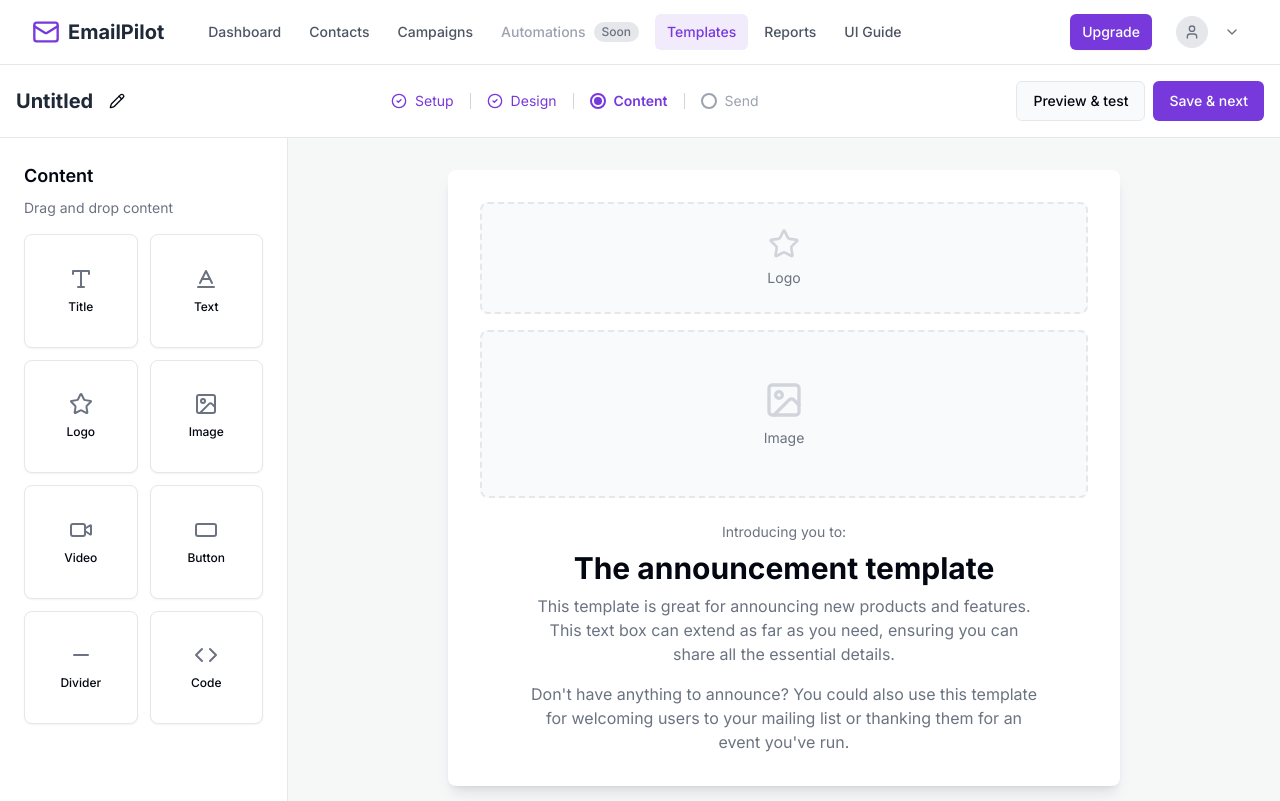
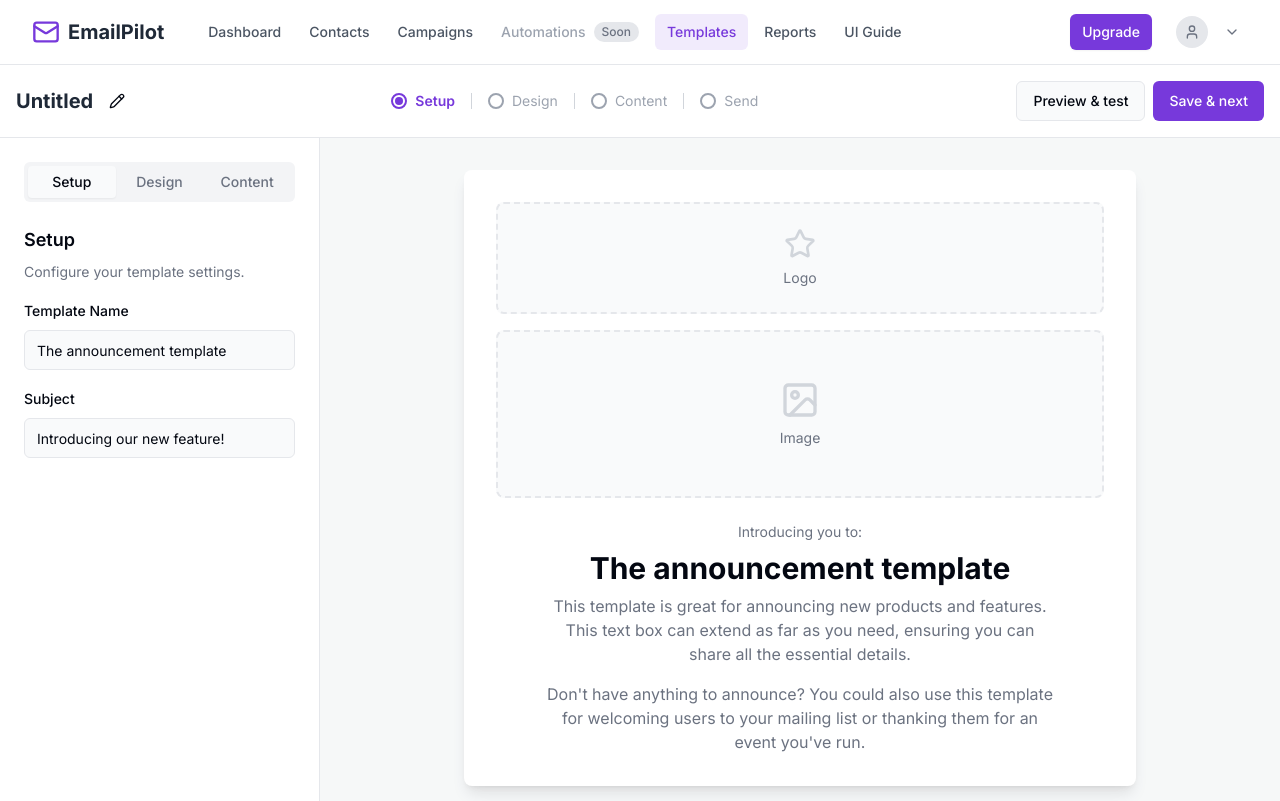
Before and after one commit to Balawi993/email-pilot-control-center, a React (Vite) app: page /templates/create in a window 1280 px wide. Built offline with nearby package versions, Linux system fonts and the light colour scheme; sample sign-in values are in the browser's storage.

Commit message:
Add tabs to CreateTemplate page
Implement Setup and Design tabs, starting on Setup.

```diff
--- a/src/pages/CreateTemplate.tsx
+++ b/src/pages/CreateTemplate.tsx
@@ -1,4 +1,5 @@
 
+import { useState, Fragment } from 'react';
 import { Button } from '@/components/ui/button';
 import { Card } from '@/components/ui/card';
 import { Separator } from '@/components/ui/separator';
@@ -14,6 +15,10 @@ import {
     Star,
     Pencil
 } from 'lucide-react';
+import { Tabs, TabsContent, TabsList, TabsTrigger } from "@/components/ui/tabs";
+import { Accordion, AccordionContent, AccordionItem, AccordionTrigger } from "@/components/ui/accordion";
+import { Input } from "@/components/ui/input";
+import { Label } from "@/components/ui/label";
 
 const contentBlocks = [
   { name: 'Title', icon: Type },
@@ -27,30 +32,37 @@ const contentBlocks = [
 ];
 
 const CreateTemplate = () => {
+    const [step, setStep] = useState('setup');
+    const STEPS = ['Setup', 'Design', 'Content', 'Send'];
+    const currentStepIndex = STEPS.findIndex(s => s.toLowerCase() === step);
+
+    const handleNext = () => {
+        const nextStepIndex = currentStepIndex + 1;
+        if (nextStepIndex < STEPS.length) {
+            setStep(STEPS[nextStepIndex].toLowerCase());
+        }
+    };
+
     // A simplified stepper component
     const Stepper = () => (
         <div className="hidden lg:flex items-center gap-2 text-sm text-gray-600">
-            <div className="flex items-center gap-2 text-primary">
+            {STEPS.map((s, index) => (
+                <Fragment key={s}>
+                    <div className={`flex items-center gap-2 transition-colors ${index === currentStepIndex ? 'font-semibold text-primary' : ''} ${index > currentStepIndex ? 'text-gray-400' : index < currentStepIndex ? 'text-primary' : 'text-gray-600'}`}>
+                        {index < currentStepIndex ? (
                             <CheckCircle2 className="h-4 w-4" />
-                <span>Setup</span>
-            </div>
-            <Separator orientation="vertical" className="h-4 bg-gray-300 mx-2" />
-            <div className="flex items-center gap-2 text-primary">
-                <CheckCircle2 className="h-4 w-4" />
-                <span>Design</span>
-            </div>
-            <Separator orientation="vertical" className="h-4 bg-gray-300 mx-2" />
-            <div className="flex items-center gap-2 font-semibold text-primary">
+                        ) : index === currentStepIndex ? (
                             <span className="w-4 h-4 rounded-full border-2 border-primary flex items-center justify-center">
                                 <span className="w-2 h-2 rounded-full bg-primary"></span>
                             </span>
-                <span>Content</span>
+                        ) : (
+                            <span className="w-4 h-4 rounded-full border-2 border-gray-400"></span>
+                        )}
+                        <span>{s}</span>
                     </div>
-            <Separator orientation="vertical" className="h-4 bg-gray-300 mx-2" />
-                <div className="flex items-center gap-2 text-gray-400">
-                    <span className="w-4 h-4 rounded-full border-2 border-gray-400"></span>
-                <span>Send</span>
-            </div>
+                    {index < STEPS.length - 1 && <Separator orientation="vertical" className="h-4 bg-gray-300 mx-2" />}
+                </Fragment>
+            ))}
         </div>
     );
 
@@ -69,14 +81,53 @@ const CreateTemplate = () => {
                 </div>
                 <div className="flex items-center gap-2">
                     <Button variant="outline">Preview & test</Button>
-                    <Button>Save & next</Button>
+                    <Button onClick={handleNext}>Save & next</Button>
                 </div>
             </header>
 
             {/* Main Content */}
             <div className="flex-1 flex overflow-hidden">
                 {/* Left Sidebar */}
-                <aside className="w-72 bg-white border-r p-6 overflow-y-auto shrink-0">
+                <aside className="w-80 bg-white border-r p-6 overflow-y-auto shrink-0">
+                    <Tabs value={step} onValueChange={(value) => setStep(value)} className="w-full">
+                        <TabsList className="grid w-full grid-cols-3">
+                            <TabsTrigger value="setup">Setup</TabsTrigger>
+                            <TabsTrigger value="design">Design</TabsTrigger>
+                            <TabsTrigger value="content">Content</TabsTrigger>
+                        </TabsList>
+                        <TabsContent value="setup" className="mt-6">
+                            <h2 className="text-lg font-semibold mb-2">Setup</h2>
+                            <p className="text-sm text-muted-foreground mb-4">Configure your template settings.</p>
+                            <div className="space-y-4">
+                                <div className="space-y-2">
+                                    <Label htmlFor="template-name">Template Name</Label>
+                                    <Input id="template-name" defaultValue="The announcement template" />
+                                </div>
+                                <div className="space-y-2">
+                                    <Label htmlFor="subject">Subject</Label>
+                                    <Input id="subject" defaultValue="Introducing our new feature!" />
+                                </div>
+                            </div>
+                        </TabsContent>
+                        <TabsContent value="design" className="mt-6">
+                             <h2 className="text-lg font-semibold mb-2">Design</h2>
+                            <p className="text-sm text-muted-foreground mb-4">Customize the look and feel.</p>
+                             <Accordion type="single" collapsible className="w-full" defaultValue="item-1">
+                                <AccordionItem value="item-1">
+                                    <AccordionTrigger>Page Styles</AccordionTrigger>
+                                    <AccordionContent>
+                                        Here you can add controls for background color, content alignment, etc.
+                                    </AccordionContent>
+                                </AccordionItem>
+                                <AccordionItem value="item-2">
+                                    <AccordionTrigger>Typography</AccordionTrigger>
+                                    <AccordionContent>
+                                        Here you can add controls for default fonts, colors, and sizes.
+                                    </AccordionContent>
+                                </AccordionItem>
+                            </Accordion>
+                        </TabsContent>
+                        <TabsContent value="content" className="mt-6">
                             <h2 className="text-lg font-semibold mb-2">Content</h2>
                             <p className="text-sm text-muted-foreground mb-4">Drag and drop content</p>
                             <div className="grid grid-cols-2 gap-3">
@@ -87,6 +138,8 @@ const CreateTemplate = () => {
                                     </Card>
                                 ))}
                             </div>
+                        </TabsContent>
+                    </Tabs>
                 </aside>
 
                 {/* Canvas */}
```
Lines whose indentation alone changed are shown as unchanged.
